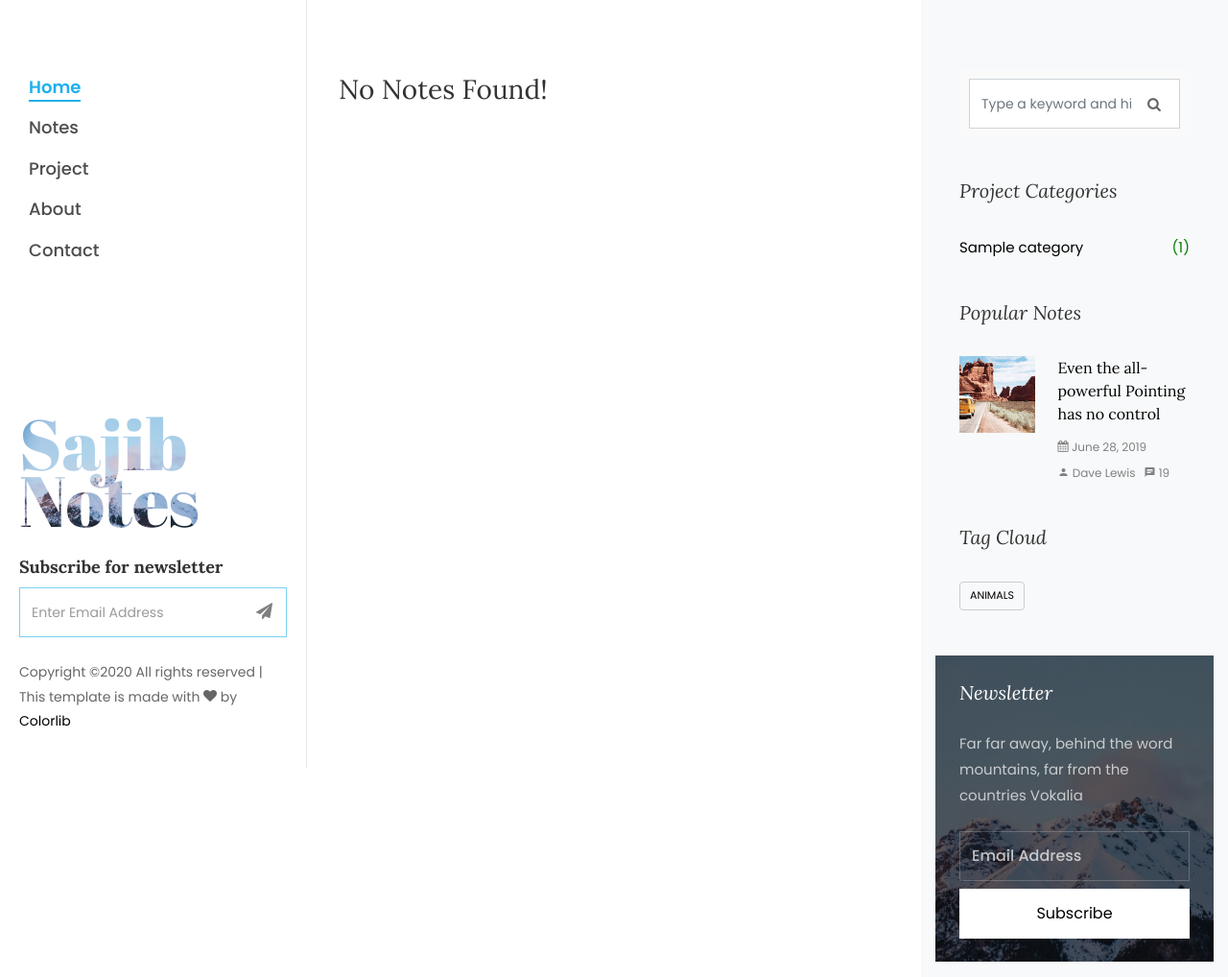
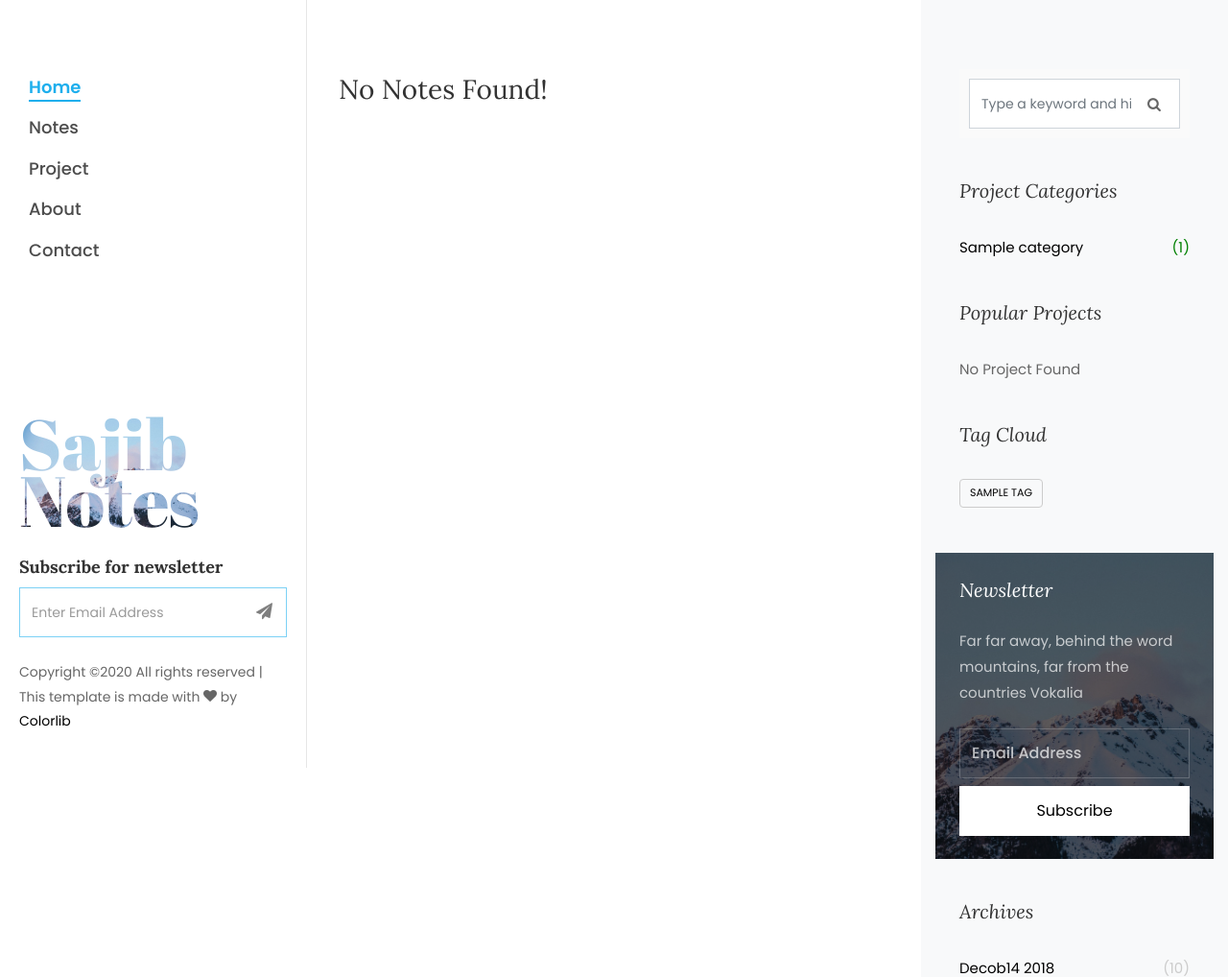
Before and after one commit to sajib1066/sajib-notes, a Django app: page /project/ in a window 1280 px wide. Shown: the top 1018 px of the page at 96% size. Run offline with Django 3.2, Linux system fonts and the light colour scheme; tables that the repository leaves empty hold one stand-in row (values such as "Sample post"); some libraries are stand-ins or nearby versions; some web fonts are replaced.

Commit message:
update project sidebar

```diff
--- a/templates/base/project-sidebar.html
+++ b/templates/base/project-sidebar.html
@@ -28,17 +28,19 @@
 
     <!-- Popular Notes -->
     <div class="sidebar-box ftco-animate">
-        <h3 class="sidebar-heading">Popular Notes</h3>
+        <h3 class="sidebar-heading">Popular Projects</h3>
+        {% if popular_project %}
+        {% for project in popular_project %}
         <div class="block-21 mb-4 d-flex">
             <a class="blog-img mr-4" style="background-image: url({% static 'images/image_1.jpg' %});"></a>
             <div class="text">
-                <h3 class="heading"><a href="#">Even the all-powerful Pointing has no control</a></h3>
+                <h3 class="heading"><a href="{% url 'project-details' project.slug %}">{{ project.title }}</a></h3>
                 <div class="meta">
                     <div>
-                        <a href="#"><span class="icon-calendar"></span> June 28, 2019</a>
+                        <a href="#"><span class="icon-calendar"></span>{{ project.published_date }}</a>
                     </div>
                     <div>
-                        <a href="#"><span class="icon-person"></span> Dave Lewis</a>
+                        <a href="#"><span class="icon-person"></span>{{ project.author }}</a>
                     </div>
                     <div>
                         <a href="#"><span class="icon-chat"></span> 19</a>
@@ -46,6 +48,10 @@
                 </div>
             </div>
         </div>
+        {% endfor %}
+        {% else %}
+        <p>No Project Found</p>
+        {% endif %}
     </div>
     <!-- Popular Notes -->
 
@@ -53,7 +59,13 @@
     <div class="sidebar-box ftco-animate">
         <h3 class="sidebar-heading">Tag Cloud</h3>
         <ul class="tagcloud">
-            <a href="#" class="tag-cloud-link">animals</a>
+            {% if project_tag %}
+            {% for tag in project_tag %}
+            <a href="#" class="tag-cloud-link">{{ tag.name }}</a>
+            {% endfor %}
+            {% else %}
+            <p>No Tags Found</p>
+            {% endif %}
         </ul>
     </div>
     <!-- Tags -->
--- a/templates/project/details.html
+++ b/templates/project/details.html
@@ -149,7 +149,7 @@
 					</div><!-- END-->
 				</div>
 
-                {% include 'base/leftsidebar.html' %}
+                {% include 'base/project-sidebar.html' %}
                 <!-- END COL -->
             </div>
         </div>
```
